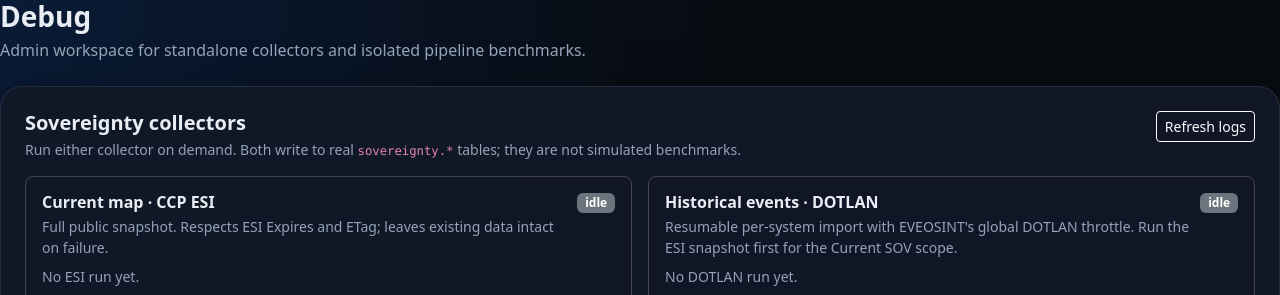
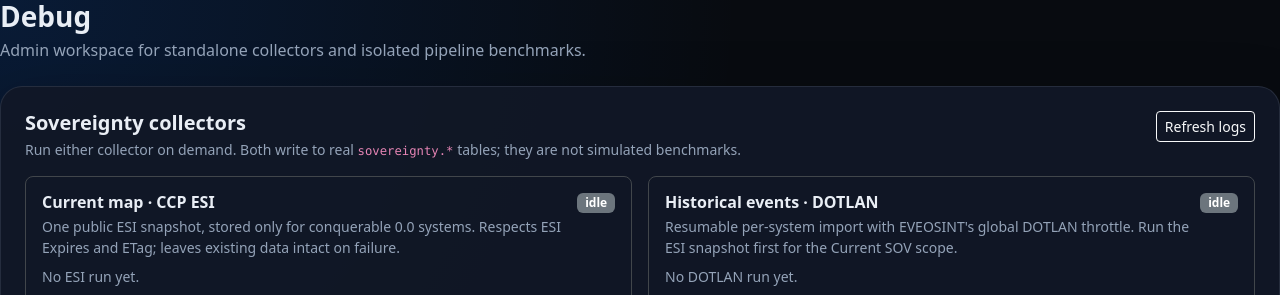
Before and after one commit to DictateurImperator/EVEOSINT, a Python web app: template web/templates/admin_debug.html in a window 1280 px wide. Shown: the top 295 px of the page. Run offline with Jinja, Linux system fonts and the light colour scheme; the template is opened without the code that fills it, so the values that code supplies are empty.

Commit message:
Clarify conquerable-nullsec scope in Admin Debug SOV controls

```diff
--- a/web/templates/admin_debug.html
+++ b/web/templates/admin_debug.html
@@ -68,7 +68,7 @@
         <div class="d-flex justify-content-between gap-2 align-items-start mb-2">
           <div>
             <h3 class="h6 fw-bold mb-1">Current map · CCP ESI</h3>
-            <div class="muted-line small">Full public snapshot. Respects ESI Expires and ETag; leaves existing data intact on failure.</div>
+            <div class="muted-line small">One public ESI snapshot, stored only for conquerable 0.0 systems. Respects ESI Expires and ETag; leaves existing data intact on failure.</div>
           </div>
           <span class="badge text-bg-secondary" id="sovEsiStatus">{{ sovereignty_debug.esi.status }}</span>
         </div>
@@ -100,8 +100,8 @@
           <div class="col-md-6">
             <label class="form-label small" for="sovDotlanScope">Scope</label>
             <select class="form-select form-select-sm" name="scope" id="sovDotlanScope">
-              <option value="current">Current SOV systems</option>
-              <option value="all-nullsec">All nullsec (including former SOV)</option>
+              <option value="current">Current conquerable SOV systems</option>
+              <option value="all-nullsec">All conquerable nullsec (including former/unclaimed SOV)</option>
             </select>
           </div>
           <div class="col-md-6">
```
